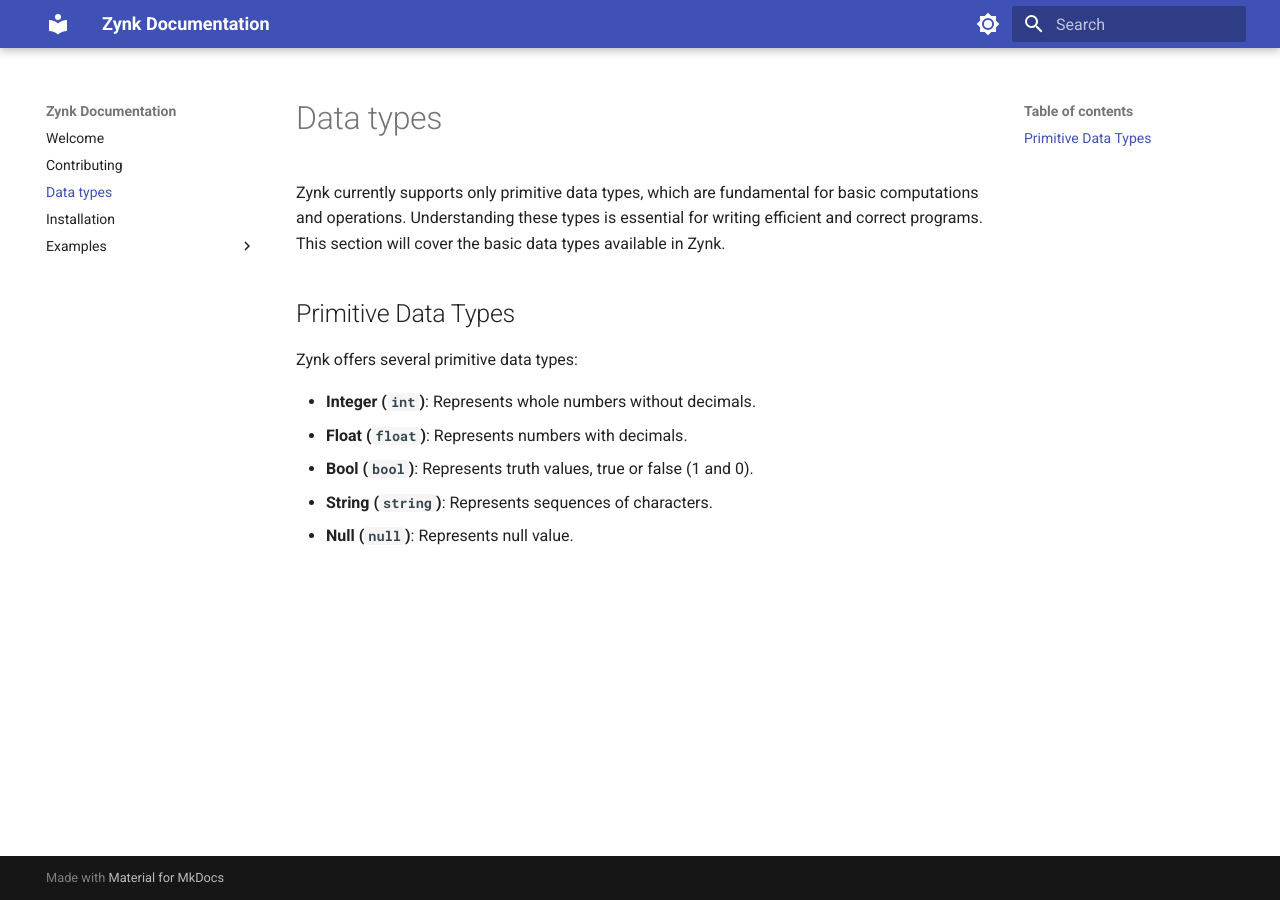
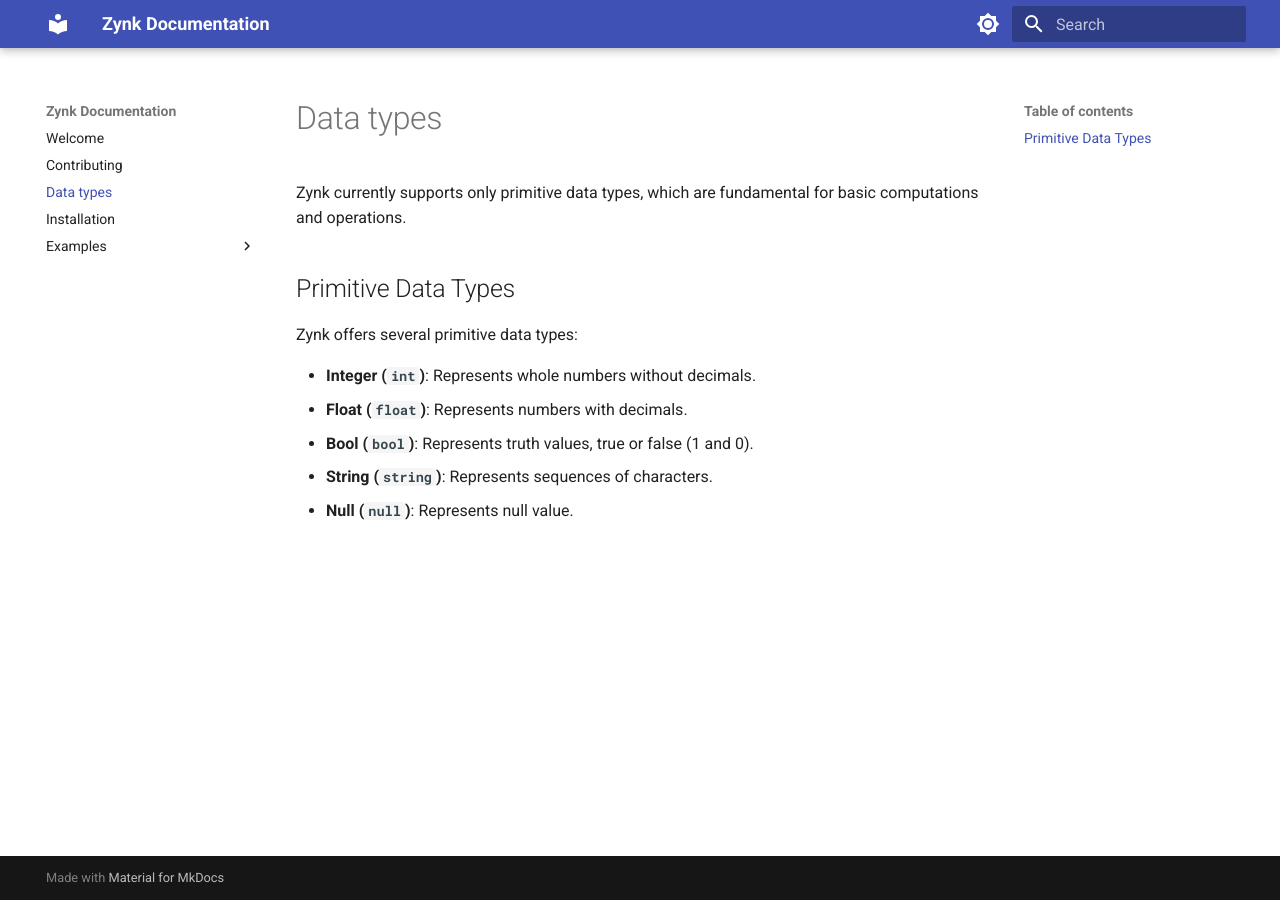
Before and after one commit to xXenvy/Zynk, an MkDocs documentation site: the page built from docs/data-types.md, in a window 1280 px wide. Built offline with MkDocs 1.6.1 and Material for MkDocs 9.7.7, drawn with Linux system fonts in a browser that asks for light colours.

Commit message:
docs(data-types): update description

```diff
--- a/docs/data-types.md
+++ b/docs/data-types.md
@@ -1,6 +1,6 @@
 # Data types
 
-Zynk currently supports only primitive data types, which are fundamental for basic computations and operations. Understanding these types is essential for writing efficient and correct programs. This section will cover the basic data types available in Zynk.
+Zynk currently supports only primitive data types, which are fundamental for basic computations and operations.
 
 ## Primitive Data Types
 
```
